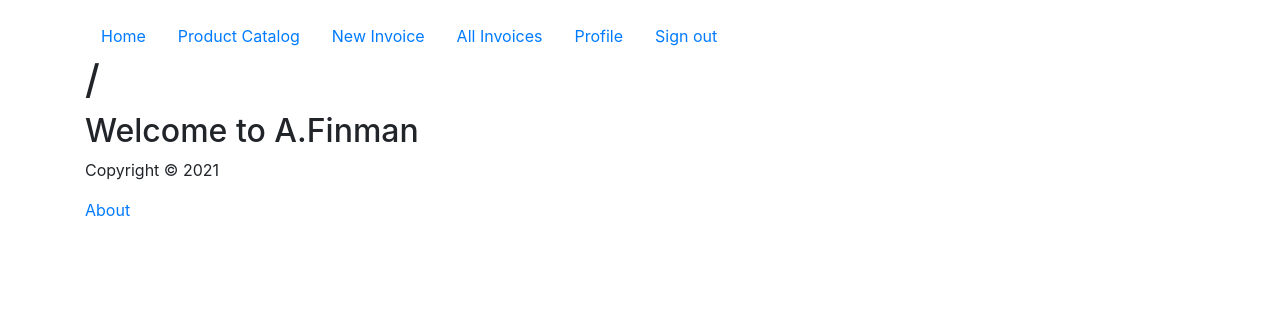
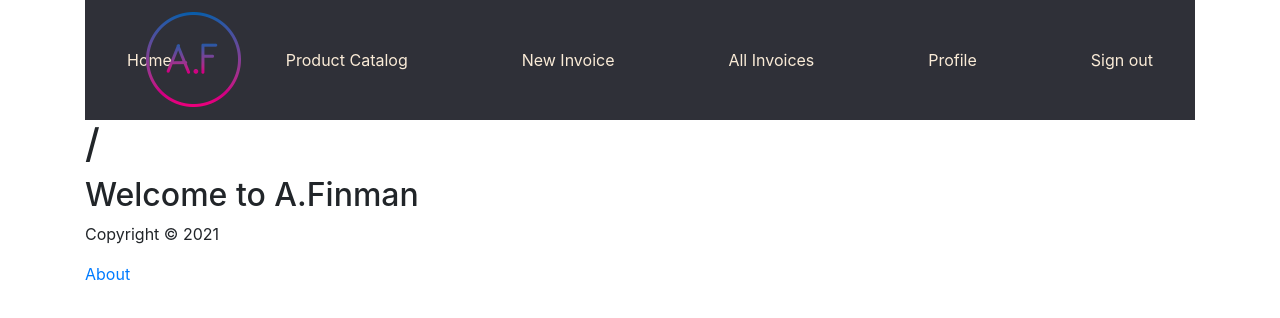
Before and after one commit to gabrieloldaccount/finman-frontend, a React (Create React App) app: page / in a window 1280 px wide. Shown: the top 318 px of the page. Built offline with nearby package versions, Linux system fonts and the light colour scheme; data requests are answered from the project's data file.

Commit message:
Imported the logo and added it to the navigation bar. Made a stylesheet for NavBar.

```diff
--- /dev/null
+++ b/src/components/NavBar.css
@@ -0,0 +1,23 @@
+
+.navbar {
+    background-color: #2F3038;
+    font-family: inherit;
+    height: 120px;
+    text-align: right;
+}
+
+.navItem {
+    padding: 10px;
+}
+
+.navLink {
+    color: antiquewhite;
+}
+
+.logo {
+    position: absolute;
+    width: 95px;
+    height: 95px;
+    left: 61px;
+    top: 12px;
+}
--- a/src/components/NavBar.js
+++ b/src/components/NavBar.js
@@ -1,29 +1,32 @@
 
-import React from 'react';
-import { Nav, NavItem, NavLink } from 'reactstrap';
+import { Nav, NavItem, NavLink } from 'reactstrap'
+import './NavBar.css'
+import logo from '/Users/elinfredriksson/WebstormProjects/finman-frontend/src/logo.png'
 
-const NavBar = (props) => {
+
+const NavBar = () => {
     return (
         <div>
-            <p></p>
-            <Nav>
-                <NavItem>
-                    <NavLink href="/">Home</NavLink>
+
+            <Nav  className='navbar'>
+                <img src={logo} alt="logo" className='logo'/>
+                <NavItem className='navItem'>
+                    <NavLink className='navLink' href="/">Home</NavLink>
                 </NavItem>
-                <NavItem>
-                    <NavLink href="/products">Product Catalog</NavLink>
+                <NavItem className='navItem'>
+                    <NavLink className='navLink' href="/products">Product Catalog</NavLink>
                 </NavItem>
-                <NavItem>
-                    <NavLink href="/NewInvoice">New Invoice</NavLink>
+                <NavItem className='navItem'>
+                    <NavLink className='navLink' href="/NewInvoice">New Invoice</NavLink>
                 </NavItem>
-                <NavItem>
-                    <NavLink href="#">All Invoices</NavLink>
+                <NavItem className='navItem'>
+                    <NavLink className='navLink' href="#">All Invoices</NavLink>
                 </NavItem>
-                <NavItem>
-                    <NavLink href="#">Profile</NavLink>
+                <NavItem className='navItem'>
+                    <NavLink className='navLink' href="#">Profile</NavLink>
                 </NavItem>
-                <NavItem>
-                    <NavLink href="#">Sign out</NavLink>
+                <NavItem className='navItem'>
+                    <NavLink className='navLink' href="#">Sign out</NavLink>
                 </NavItem>
 
             </Nav>
```
Also changed, not shown: src/logo.png (added).
